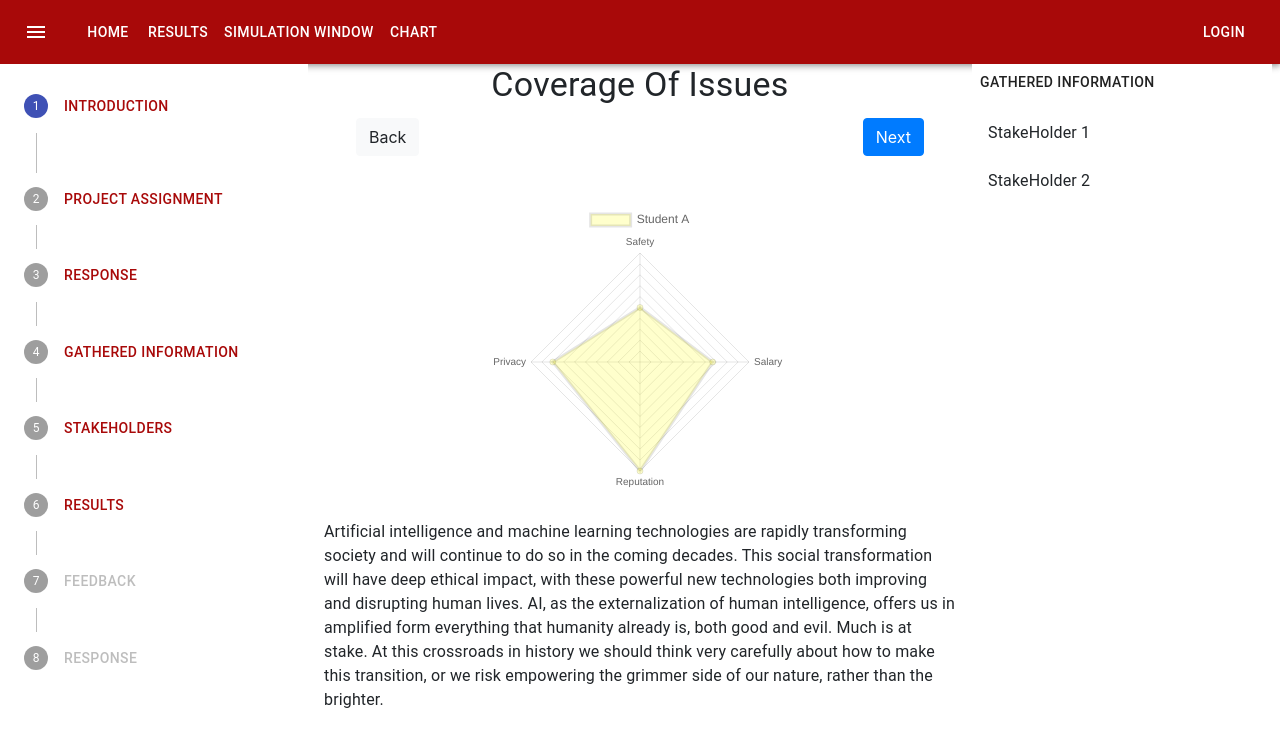
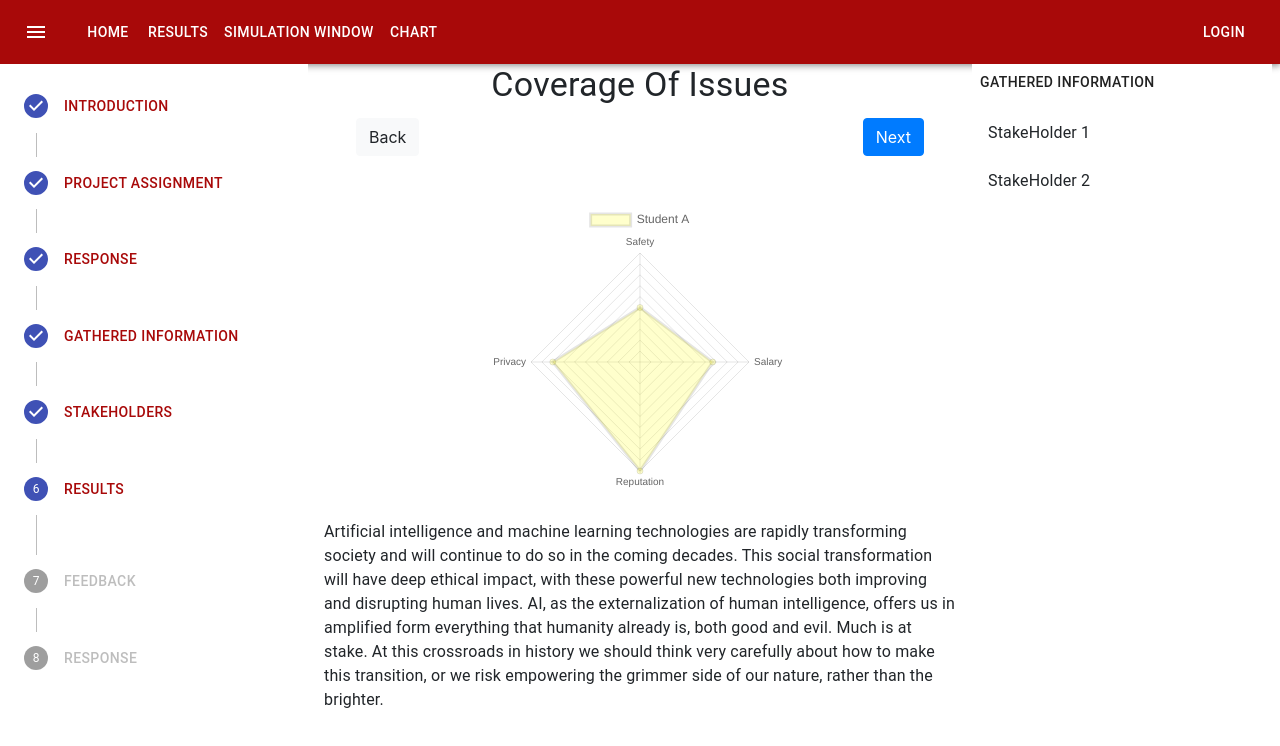
Before and after one commit to david-fisher/320-F20-Track-II, a React (Create React App) app in the folder frontend/: page /simulation in a window 1280 px wide. Shown: the top 746 px of the page. Built offline with nearby package versions, Linux system fonts and the light colour scheme.

Commit message:
finished stepper implementation
stepper.js takes in parameters which now changes the stepper based on which page simulationwindow is currently is showing

```diff
--- a/frontend/src/index.js
+++ b/frontend/src/index.js
@@ -1,7 +1,6 @@
 import React from 'react';
 import ReactDOM from 'react-dom';
 import './index.css';
-import App from './App';
 import Nav from './Nav';
 import * as serviceWorker from './serviceWorker';
 
--- a/frontend/src/pages/chart/chart.js
+++ b/frontend/src/pages/chart/chart.js
@@ -9,7 +9,6 @@ function Radar(props) {
     // state for input
 
     const chartConfig = onChartChange(props.summary)
-    console.log(Object.keys(coverage), 'coverage')
     useEffect(() => {
         if (chartContainer && chartContainer.current) {
             const newChartInstance = new Chart(chartContainer.current, chartConfig);
@@ -19,15 +18,10 @@ function Radar(props) {
 
 
     return (
-
         <canvas
             ref={chartContainer}
             id="coverage-plot"
         />
-
-
-
-
     )
 
     function colorLimit(value) {
--- a/frontend/src/pages/simulationWindow.js
+++ b/frontend/src/pages/simulationWindow.js
@@ -20,7 +20,7 @@ function SimulationWindow() {
       </Grid>
       <Grid container spacing={2}>
         <Grid item lg={3}>
-          <Stepper />
+          <Stepper activePage={activePage} pages={pages} key={activePage} />
         </Grid>
         <Grid item lg={6}>
             {React.cloneElement(pages[activePage].html, {
--- a/frontend/src/pages/stepper.js
+++ b/frontend/src/pages/stepper.js
@@ -24,17 +24,26 @@ const useStyles = makeStyles((theme) => ({
   },
 }));
 
-function getSteps() {
-  return [
-    <Button style={{ color: "#A80909" }}>Introduction</Button>,
-    <Button style={{ color: "#A80909" }}>Project Assignment</Button>,
-    <Button style={{ color: "#A80909" }}>Response</Button>,
-    <Button style={{ color: "#A80909" }}>Gathered Information</Button>,
-    <Button style={{ color: "#A80909" }}>Stakeholders</Button>,
-    <Button style={{ color: "#A80909" }}>Results</Button>,
-    <Button disabled>Feedback</Button>,
-    <Button disabled>Response</Button>,
-  ];
+function getSteps(stepNum) {
+  let stepArr = [];
+  let stepNameArr = ['Introduction', 'Project Assignment','Response', 'Gathered Information', 'Stakeholders','Results', 'FeedBack', 'Response'];
+  for(let i = 0; i < stepNum + 1; i++){
+    stepArr.push(<Button style={{ color: "#A80909" }}>{stepNameArr[i]}</Button>)
+  }
+  for(let i = stepNum + 1; i < 8; i++){
+    stepArr.push(<Button disabled>{stepNameArr[i]}</Button>)
+  }
+
+  return stepArr;
+}
+
+function getCurrentPageNum(pageName){
+  let stepNameArr = ['introduction', 'projectAssignment','responseOne', 'gatheredInformation', 'stakeholders','results', 'feedBack', 'response'];
+  for(let i = 0; i < stepNameArr.length; i++){
+    if(pageName == stepNameArr[i]){
+      return i;
+    }
+  }
 }
 
 function getStepContent(step) {
@@ -50,10 +59,13 @@ function getStepContent(step) {
   }
 }
 
-export default function VerticalLinearStepper() {
+export default function VerticalLinearStepper(props) {
+  //<Stepper activePage={activePage} pages={pages} />
   const classes = useStyles();
-  const [activeStep, setActiveStep] = React.useState(0);
-  const steps = getSteps();
+  const pages =  props.pages;
+  let curr = getCurrentPageNum(props.activePage);
+  const [activeStep, setActiveStep] = React.useState(curr);
+  const steps = getSteps(activeStep);
 
   return (
     <div className={classes.root}>
```
